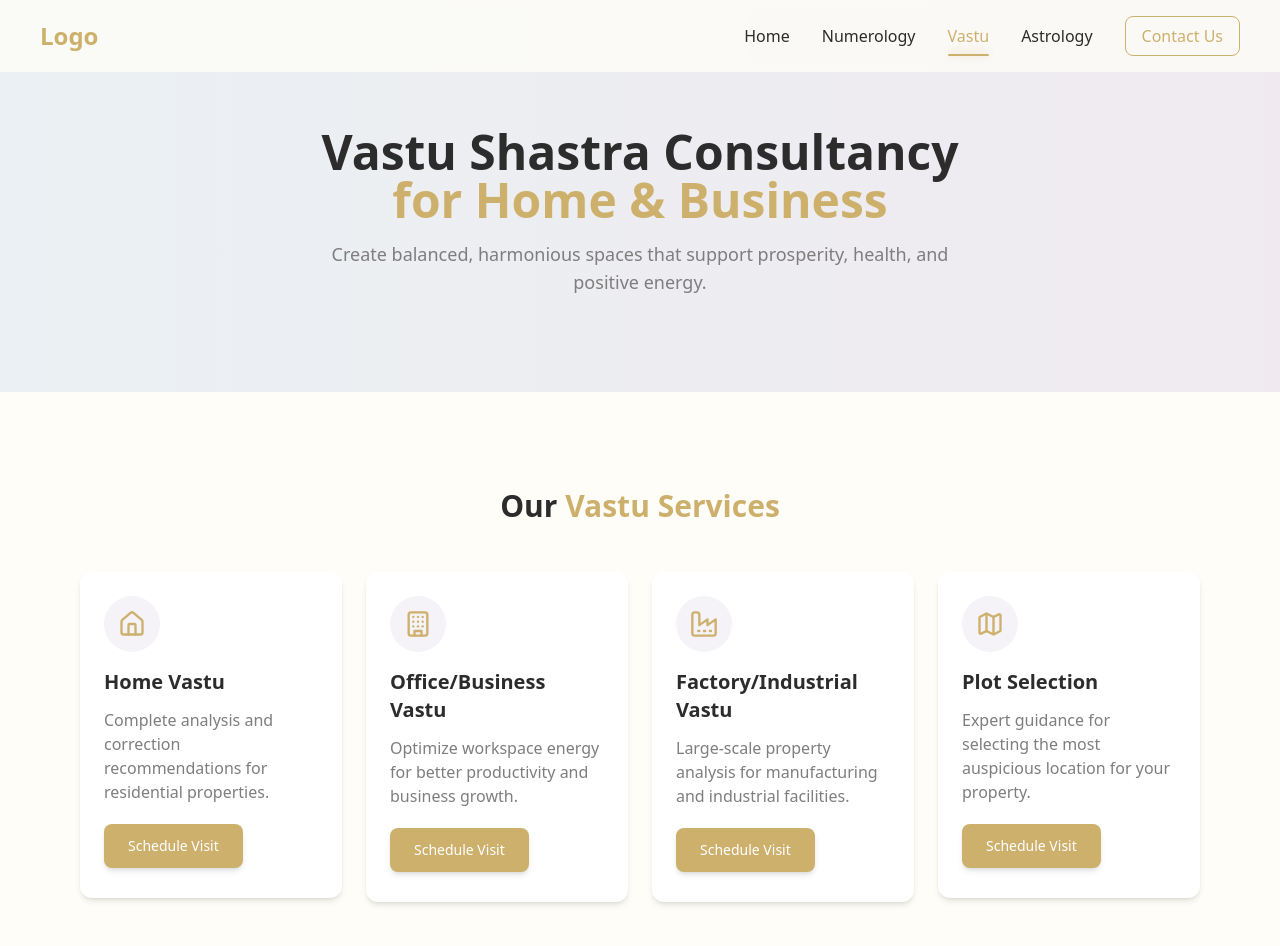
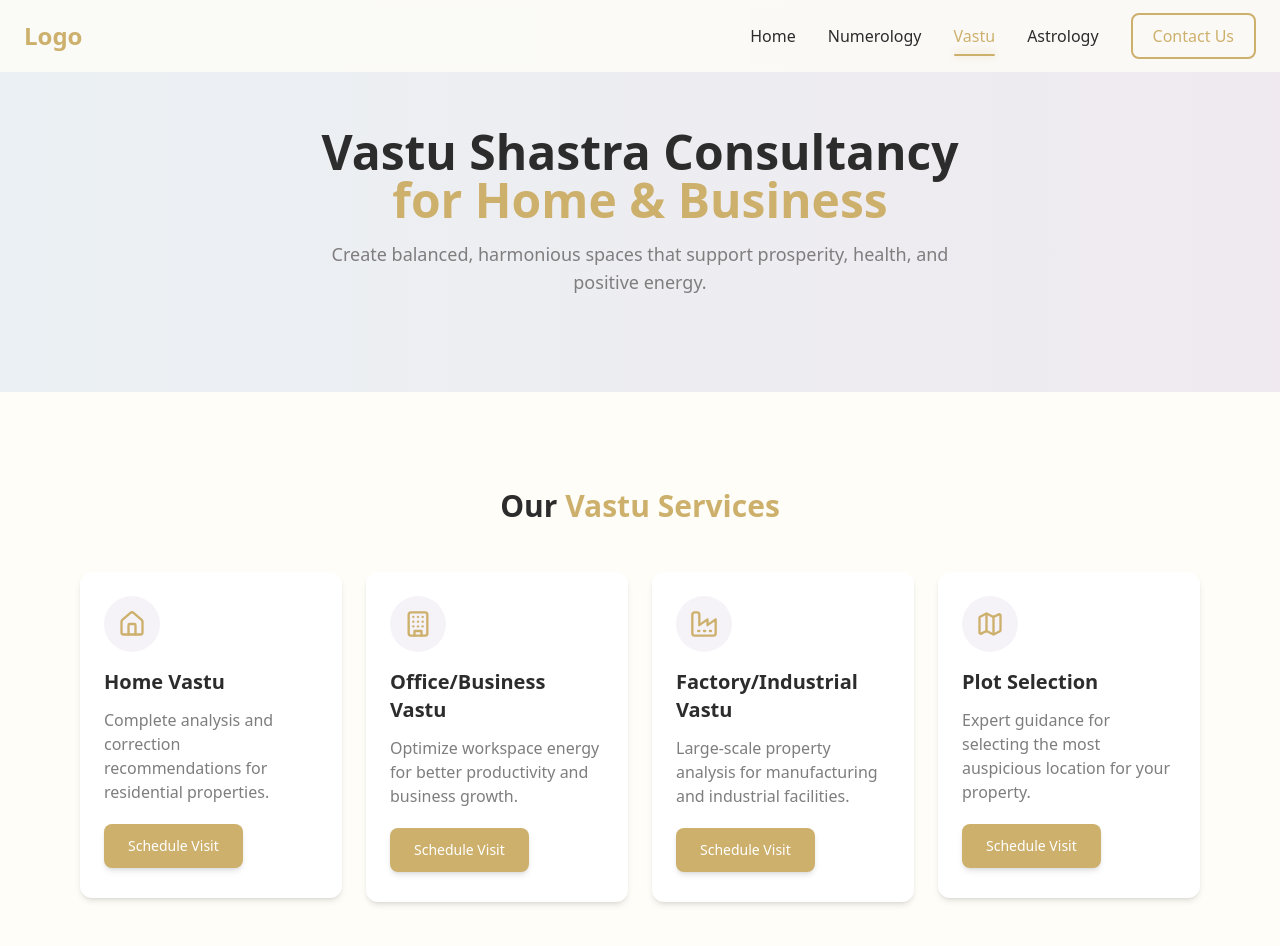
Before and after one commit to soham999a/astronomy, a React (Vite) app: page /vastu in a window 1280 px wide. Shown: the top 946 px of the page. Built offline with nearby package versions, Linux system fonts and the light colour scheme.

Commit message:
Update navbar: position logo left, nav items right, enhance contact button

```diff
--- a/src/components/Navbar.tsx
+++ b/src/components/Navbar.tsx
@@ -42,8 +42,9 @@ const Navbar = () => {
           : 'bg-soft-cream/80 backdrop-blur-sm py-4'
       }`}
     >
-      <div className="container mx-auto flex justify-between items-center px-4 md:px-6">
-        <a href="/" className="flex items-center pl-2 md:pl-4">
+      <div className="container mx-auto flex items-center px-4 md:px-6">
+        {/* Logo positioned to the left with more left margin */}
+        <a href="/" className="flex items-center pl-0 md:pl-0 mr-auto">
           <h1 className="text-xl md:text-2xl font-bold text-mystic-gold">
             Logo
           </h1>
@@ -52,14 +53,14 @@ const Navbar = () => {
         {/* Mobile menu button with enhanced hover effect */}
         <button
           onClick={() => setIsMenuOpen(!isMenuOpen)}
-          className="md:hidden text-charcoal hover:text-mystic-gold transition-colors duration-300 p-2 rounded-full hover:bg-mystic-gold/10"
+          className="md:hidden text-charcoal hover:text-mystic-gold transition-colors duration-300 p-2 rounded-full hover:bg-mystic-gold/10 ml-auto"
           aria-label={isMenuOpen ? 'Close menu' : 'Open menu'}
         >
           {isMenuOpen ? <X size={24} /> : <Menu size={24} />}
         </button>
 
-        {/* Desktop Navigation */}
-        <nav className="hidden md:flex items-center space-x-8 pr-2 md:pr-4">
+        {/* Desktop Navigation - positioned to the right */}
+        <nav className="hidden md:flex items-center space-x-8 ml-auto">
           <NavLinks />
         </nav>
 
@@ -74,7 +75,7 @@ const Navbar = () => {
             onClick={(e) => e.target === e.currentTarget && setIsMenuOpen(false)}
           >
             <div className="h-full overflow-y-auto pb-safe" style={{ WebkitOverflowScrolling: 'touch' }}>
-              <nav className="flex flex-col items-center pt-8 pb-20 space-y-6 text-lg px-6">
+              <nav className="flex flex-col items-center pt-8 pb-20 space-y-8 text-lg px-6">
                 <NavLinks onClick={() => setIsMenuOpen(false)} />
               </nav>
             </div>
@@ -102,13 +103,14 @@ const NavLinks = ({ onClick }: { onClick?: () => void }) => {
       {links.map((link) => {
         const isActive = location.pathname === link.to;
 
-        // Special styling for Contact Us button
-        if (link.isHighlighted && !isActive && !isMobile) {
+        // Special styling for Contact Us button - more prominent box
+        if (link.isHighlighted && !isActive) {
           return (
             <div key={link.to} className="relative py-2 group">
               <a
                 href={link.to}
-                className="font-medium text-mystic-gold px-4 py-2 border border-mystic-gold rounded-lg transition-all duration-300 hover:bg-mystic-gold hover:text-white"
+                className={`font-medium text-mystic-gold px-5 py-2.5 border-2 border-mystic-gold rounded-lg transition-all duration-300
+                          hover:bg-mystic-gold hover:text-white hover:shadow-md ${isMobile ? 'block mx-auto w-3/4' : ''}`}
                 onClick={onClick}
               >
                 {link.label}
```
